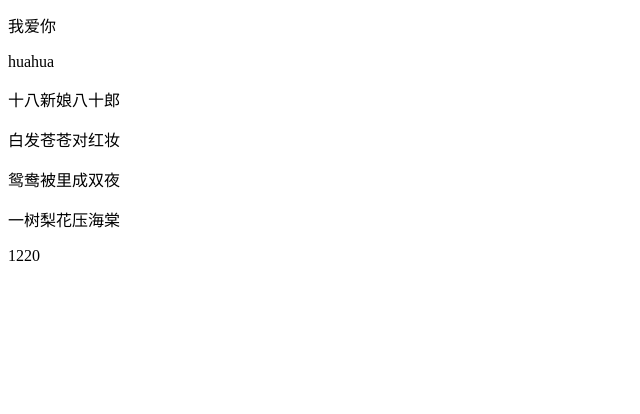
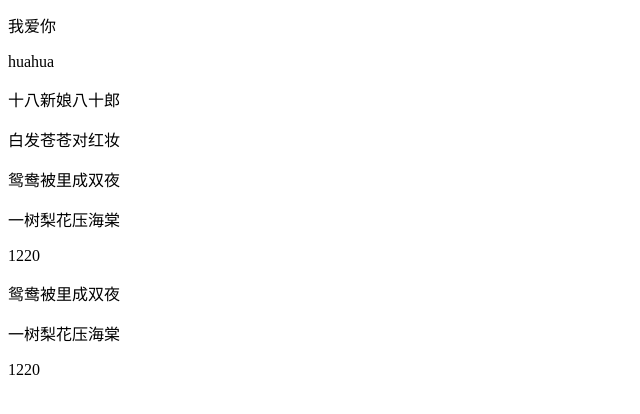
Before and after one commit to Meng3531/Learn2019, a plain HTML site: page index.html in a window 1280 px wide. Shown: the part 116-530 px from the top of the page, without its empty margins (0-640 px from the left). Drawn offline with Linux system fonts and the light colour scheme.

Commit message:
功能添加A

```diff
--- a/index.html
+++ b/index.html
@@ -16,5 +16,8 @@
     <p>鸳鸯被里成双夜</p>
     <p>一树梨花压海棠</p>
     <p>1220</p>
+    <p>鸳鸯被里成双夜</p>
+    <p>一树梨花压海棠</p>
+    <p>1220</p>
 </body>
 </html>
```
